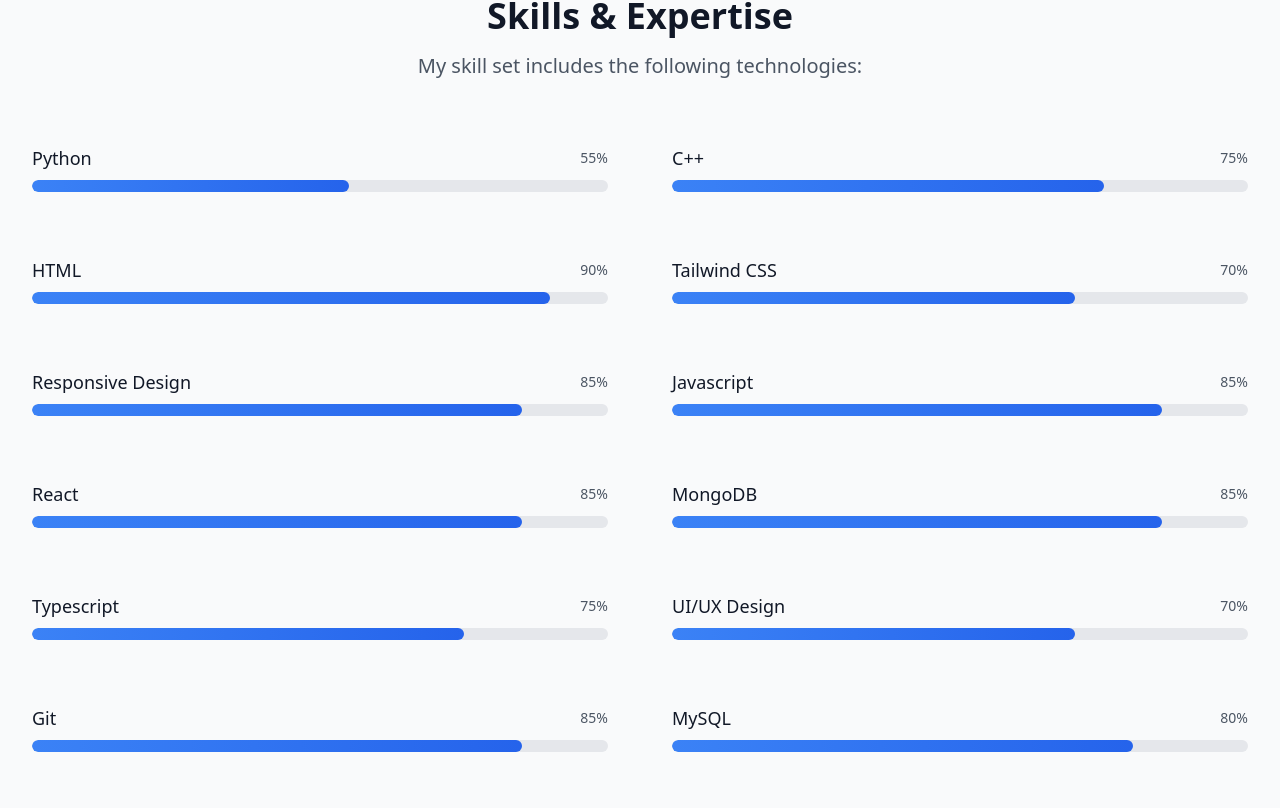
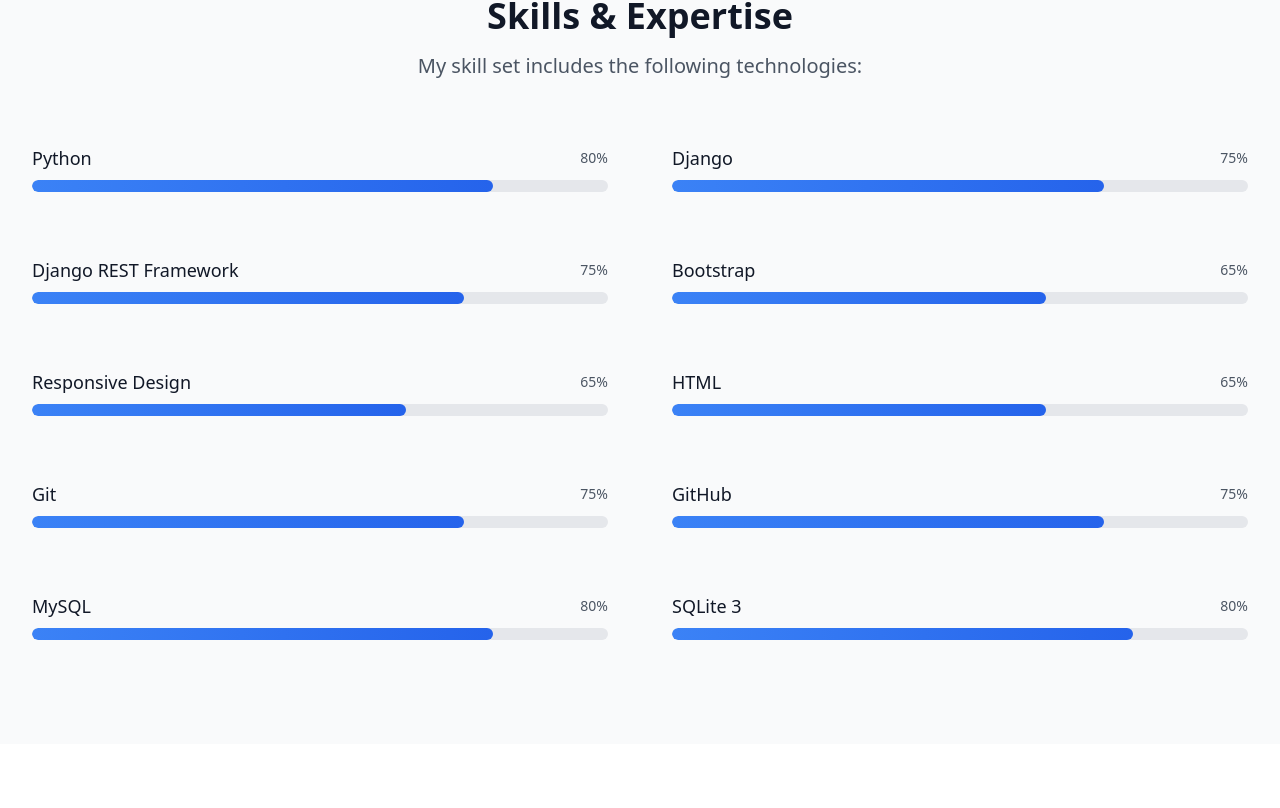
Before and after one commit to RLNarasimham/My-Portfolio-R.-L.-Narasimham, a React (Vite) app: page / in a window 1280 px wide. Shown: the part 1692-2500 px from the top of the page. Built offline with nearby package versions, Linux system fonts and the light colour scheme.

Commit message:
Updated skills.ts file

```diff
--- a/src/data/skills.ts
+++ b/src/data/skills.ts
@@ -6,54 +6,42 @@
 export const skills: Skill[] = [
   {
     name: 'Python',
-    level: 55,
+    level: 80,
   },
   {
-    name: 'C++',
+    name: 'Django',
     level: 75,
   },
   {
-    name: 'HTML',
-    level: 90,
+    name: 'Django REST Framework',
+    level: 75,
   },
   {
-    name: 'Tailwind CSS',
-    level: 70,
+    name: 'Bootstrap',
+    level: 65,
   },
   {
     name: 'Responsive Design',
-    level: 85,
+    level: 65,
   },
   {
-    name: 'Javascript',
-    level: 85,
+    name: 'HTML',
+    level: 65,
   },
   {
-    name: 'React',
-    level: 85,
-  },
-  {
-    name: 'MongoDB',
-    level: 85,
-  },
-  {
-    name: 'Typescript',
+    name: 'Git',
     level: 75,
   },
   {
-    name: 'UI/UX Design',
-    level: 70,
-  },
-  {
-    name: 'Git',
-    level: 85,
+    name: 'GitHub',
+    level: 75,
   },
   {
     name: 'MySQL',
     level: 80,
   },
   {
-    name: 'Redux',
-    level: 70,
-  },
+    name: 'SQLite 3',
+    level: 80,
+  }
 ];
```
